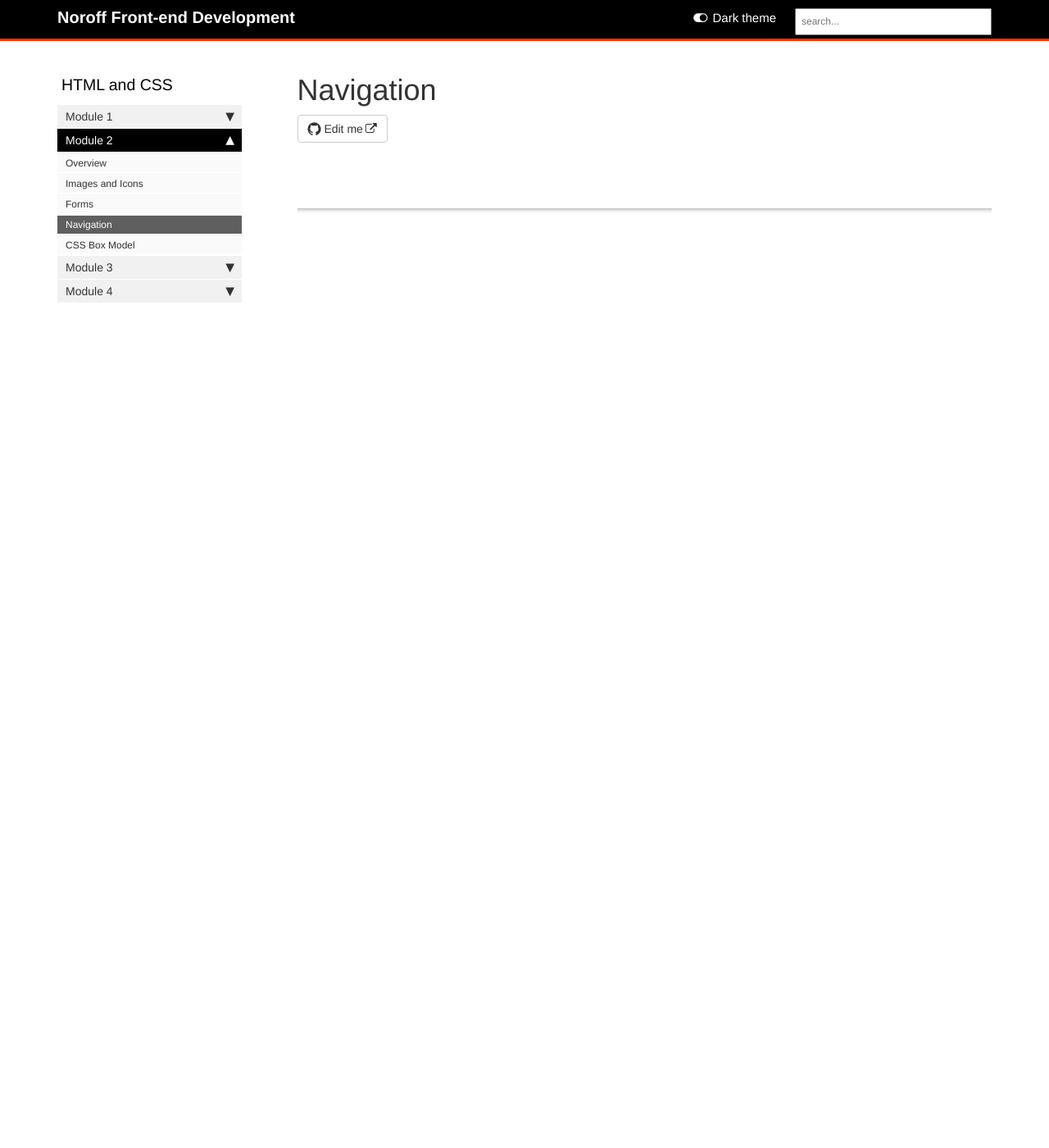
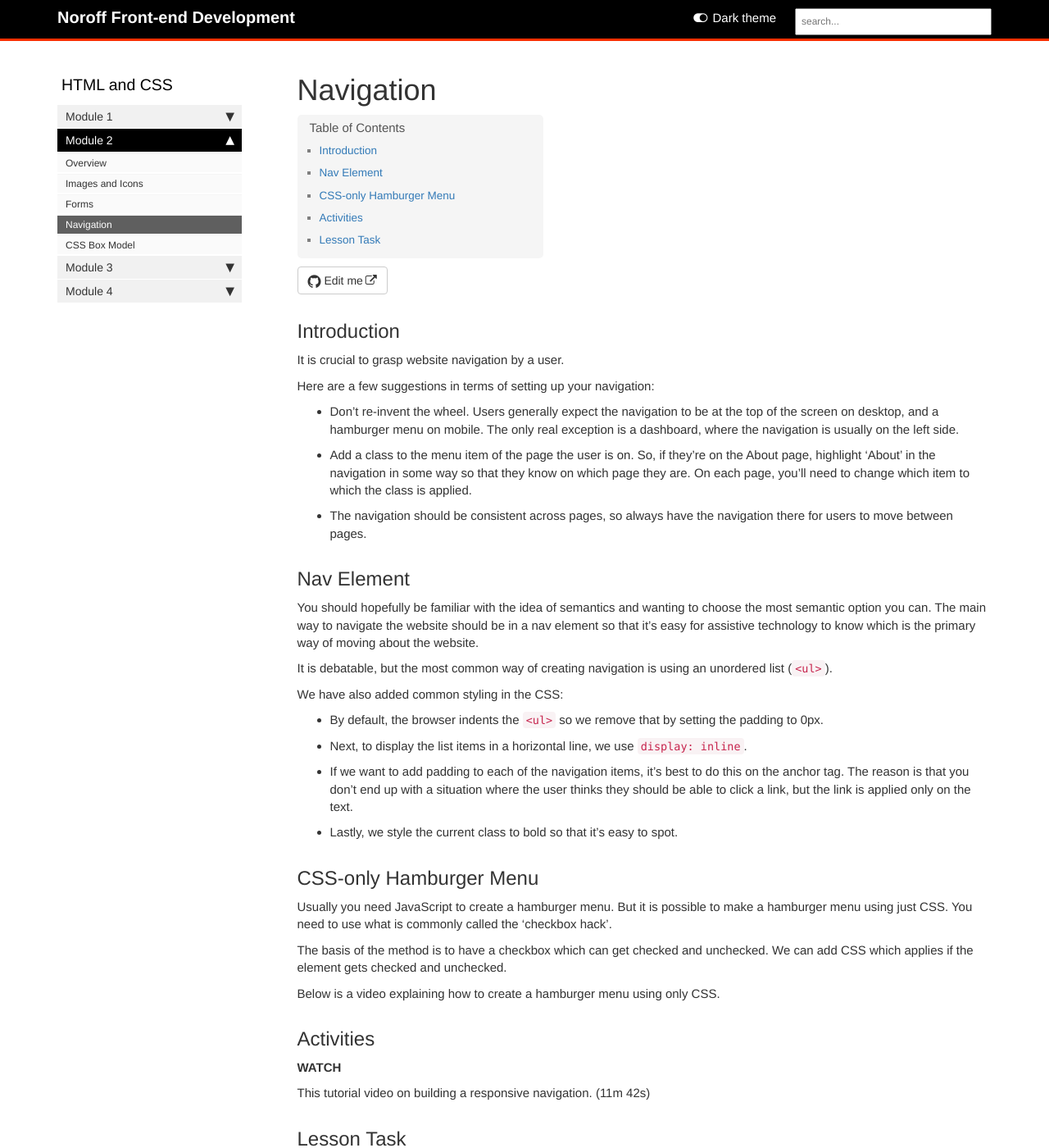
Before and after one commit to AmberBentley/content-feu, a Jekyll site: the page built from pages/html-css/navigation.md, in a window 1280 px wide and 1400 px high. Shown: the whole window at 82% size. Built offline with Jekyll 4.4.1, drawn with Linux system fonts in a browser that asks for light colours; comment, search, counter and statistics services are not loaded; some of the changed text lies outside the part shown.

Commit message:
HTML+CSS Module 2 Lesson 3 added

```diff
--- a/pages/html-css/navigation.md
+++ b/pages/html-css/navigation.md
@@ -6,3 +6,47 @@ sidebar: html-css
 permalink: html-css/navigation.html
 folder: html-css
 ---
+## Introduction
+
+It is crucial to grasp website navigation by a user.
+
+Here are a few suggestions in terms of setting up your navigation:
+
+- Don't re-invent the wheel. Users generally expect the navigation to be at the top of the screen on desktop, and a hamburger menu on mobile. The only real exception is a dashboard, where the navigation is usually on the left side.
+- Add a class to the menu item of the page the user is on. So, if they're on the About page, highlight 'About' in the navigation in some way so that they know on which page they are. On each page, you'll need to change which item to which the class is applied.
+- The navigation should be consistent across pages, so always have the navigation there for users to move between pages.
+
+## Nav Element
+
+You should hopefully be familiar with the idea of semantics and wanting to choose the most semantic option you can. The main way to navigate the website should be in a nav element so that it's easy for assistive technology to know which is the primary way of moving about the website.
+
+It is debatable, but the most common way of creating navigation is using an unordered list (`<ul>`).
+
+We have also added common styling in the CSS:
+
+- By default, the browser indents the `<ul>` so we remove that by setting the padding to 0px.
+- Next, to display the list items in a horizontal line, we use `display: inline`.
+- If we want to add padding to each of the navigation items, it's best to do this on the anchor tag. The reason is that you don't end up with a situation where the user thinks they should be able to click a link, but the link is applied only on the text.
+- Lastly, we style the current class to bold so that it's easy to spot.
+
+## CSS-only Hamburger Menu
+
+Usually you need JavaScript to create a hamburger menu. But it is possible to make a hamburger menu using just CSS. You need to use what is commonly called the 'checkbox hack'.
+
+The basis of the method is to have a checkbox which can get checked and unchecked. We can add CSS which applies if the element gets checked and unchecked.
+
+Below is a video explaining how to create a hamburger menu using only CSS.
+
+## Activities
+
+**WATCH**
+
+This tutorial video on building a responsive navigation. (11m 42s)
+
+## Lesson Task
+
+### Brief
+
+There are practice questions in the master branch of [this repo](https://github.com/Noroff-Education/lesson-task-htmlcss-module2-lesson3).
+
+Attempt the answers before checking them against the answers in the [answers branch](https://github.com/Noroff-Education/lesson-task-htmlcss-module2-lesson3/tree/answers) of the repo.
```
